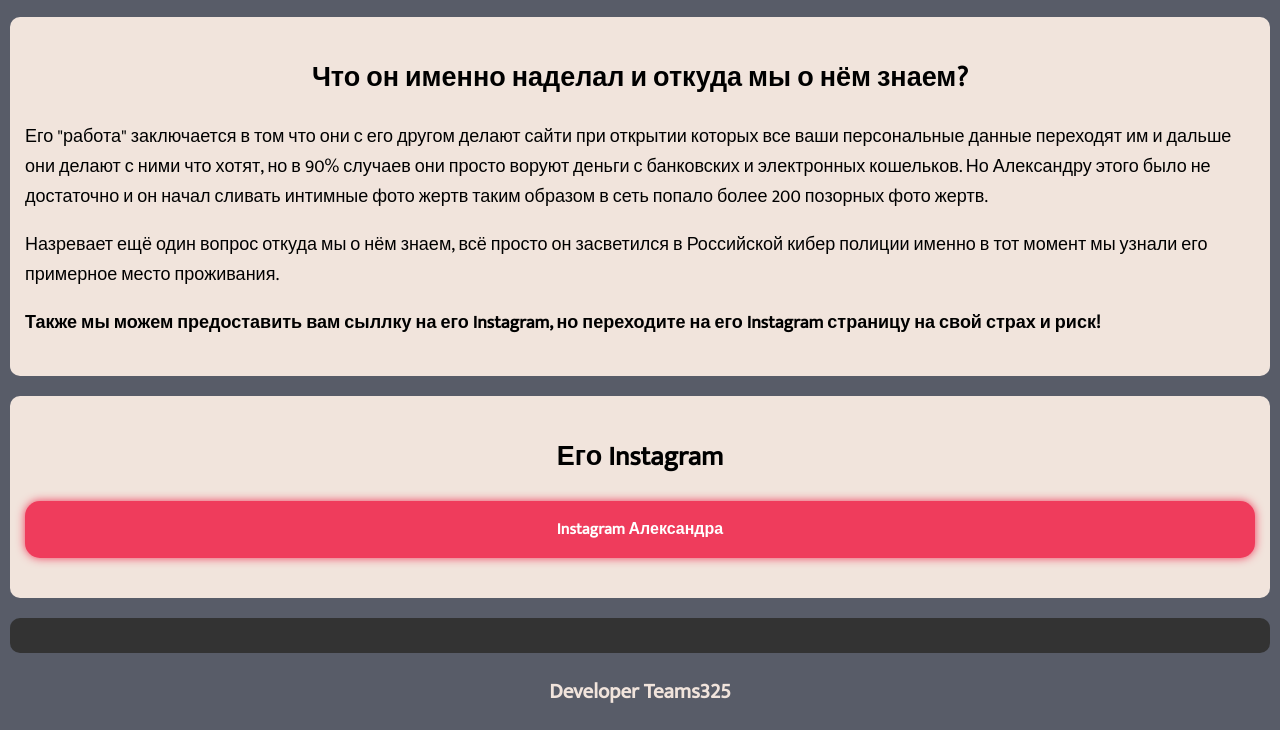
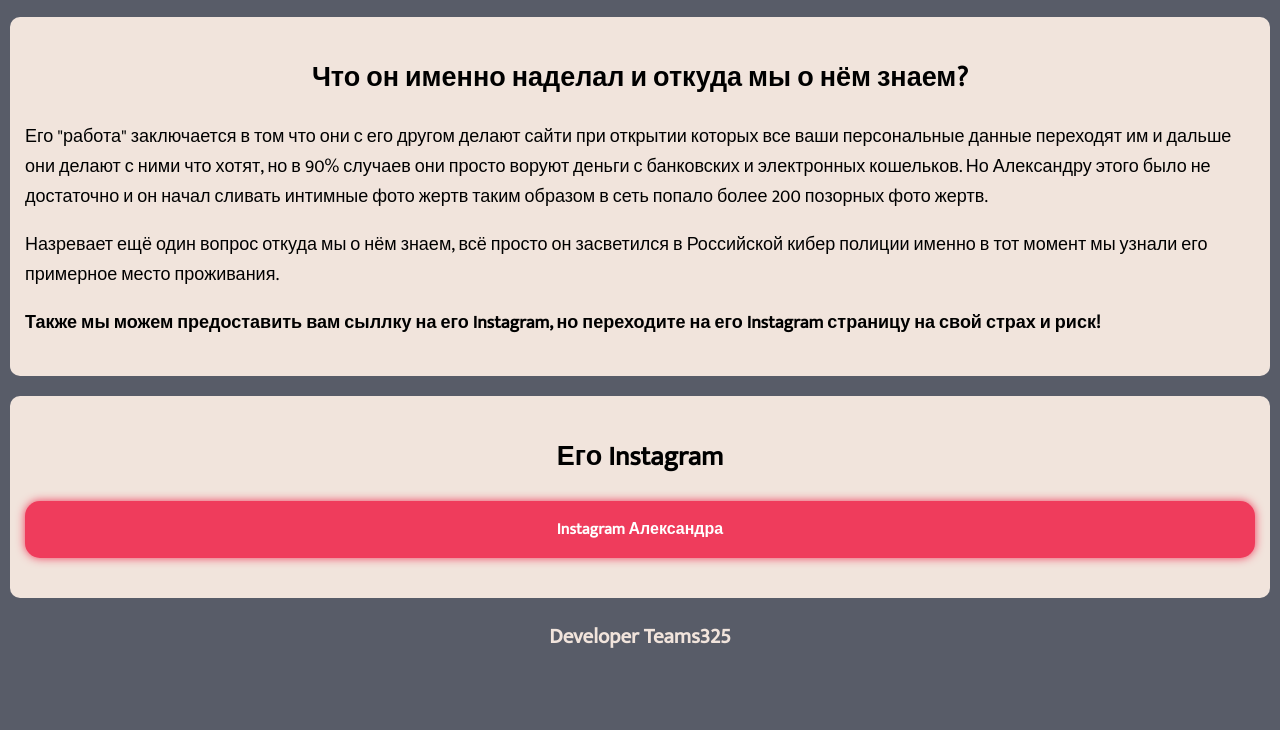
Before and after one commit to 2hikimori/2hikimori.github.io, a plain HTML site: page index.html in a window 1280 px wide. Shown: the part 648-1378 px from the top of the page. After the commit the page ends 1323 px from the top, so only its background shows below. Drawn offline with Linux system fonts and the light colour scheme.

Commit message:
Update index.html

```diff
--- a/index.html
+++ b/index.html
@@ -65,12 +65,12 @@
 
         <footer>
 
-            <article class="link">
-                <!-- <h2>Разработчик</h2>
+            <!-- <article class="link">
+                <h2>Разработчик</h2>
                 <b> <a href="https://instagram.com/abandd0ned?igshid=p07ogupk4t5x" class="bt" target="_blank">
   Instagram Разработчика
-</a> </b> -->
-            </article>
+</a> </b>
+            </article> -->
 
         </footer>
 
```
